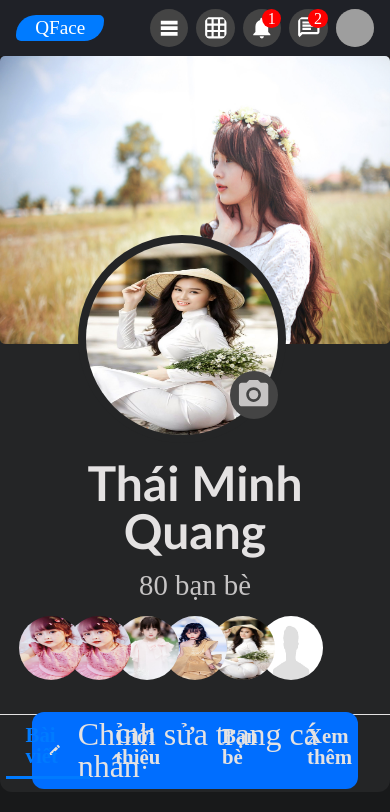
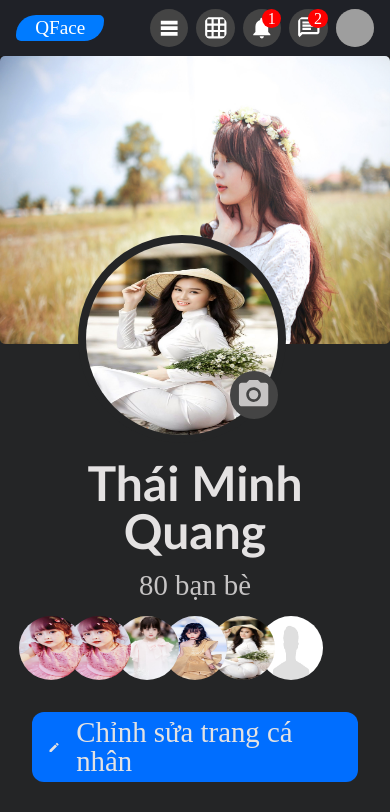
Before and after one commit to quangIT93/socialClient, a React (Create React App) app: page /profile/posts in a window 390 px wide. Shown: the top 812 px of the page. Built offline with nearby package versions, Linux system fonts and the light colour scheme; grey boxes are pictures that could not be loaded.

Commit message:
push code responsive 3

```diff
--- a/src/Components/Profile/Friends/ProfileFriend.jsx
+++ b/src/Components/Profile/Friends/ProfileFriend.jsx
@@ -19,10 +19,11 @@ const ProfileFriend = () => {
 
         <div className="items-filter__friend">
           <div className="item-filter active">Tất cả bạn bè</div>
-          <div className="item-filter">Sinh nhật</div>
-          <div className="item-filter">Tỉnh/Thành Phố hiện tại</div>
-          <div className="item-filter">Quê quán</div>
-          <div className="item-filter">Đang theo dõi</div>
+          <div className="item-filter hide">Sinh nhật</div>
+          <div className="item-filter hide">Tỉnh/Thành Phố hiện tại</div>
+          <div className="item-filter hide">Quê quán</div>
+          <div className="item-filter hide">Đang theo dõi</div>
+          <div className="item-filter appear">Xem thêm</div>
         </div>
 
         <div className="list-friend__introduce">
--- a/src/Components/Profile/ProfileInfoUser/profileInfoUser.scss
+++ b/src/Components/Profile/ProfileInfoUser/profileInfoUser.scss
@@ -56,7 +56,7 @@
     height: 14rem;
     border-bottom: 1px solid $light-color__white;
     @include mobile {
-      height: 18rem;
+      height: 30rem;
       margin-top: 5rem;
     }
 
@@ -71,6 +71,11 @@
     }
 
     @include tablet {
+      height: 18rem;
+      margin-top: 0rem;
+    }
+
+    @include tablet-large {
       height: 14rem;
       margin-top: 0rem;
     }
@@ -332,6 +337,34 @@
           display: flex;
           align-items: center;
           justify-content: center;
+          font-size: 1.8rem;
+          @include mobile {
+            font-size: 1.8rem;
+          }
+
+          @include mobile-large {
+            font-size: 1.8rem;
+          }
+
+          @include tablet-small {
+            font-size: 1.8rem;
+          }
+
+          @include tablet {
+            font-size: 1.8rem;
+          }
+
+          @include tablet-large {
+            font-size: 1.8rem;
+          }
+
+          @include desktop {
+            font-size: 1.8rem;
+          }
+
+          @include desktop-small {
+            font-size: 1.8rem;
+          }
           .icon-user__edit {
             padding-right: 1rem;
           }
```
